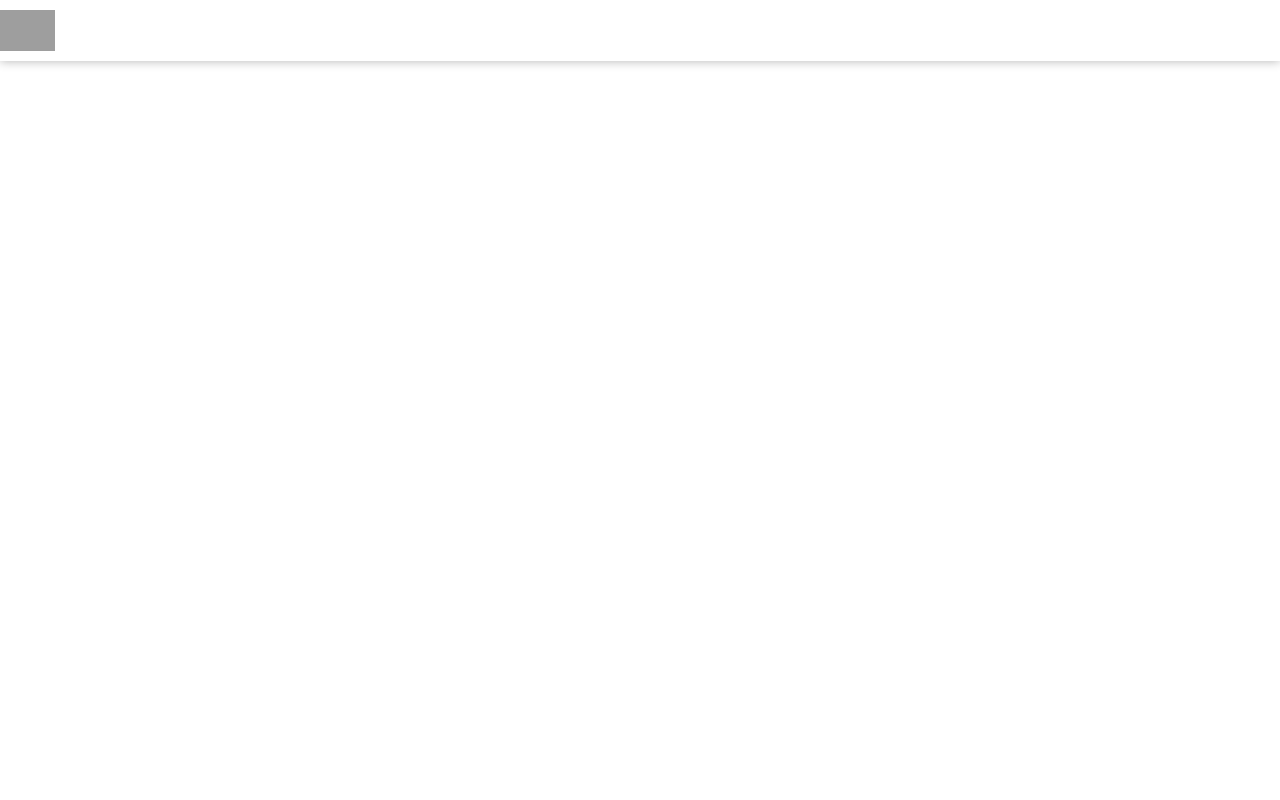
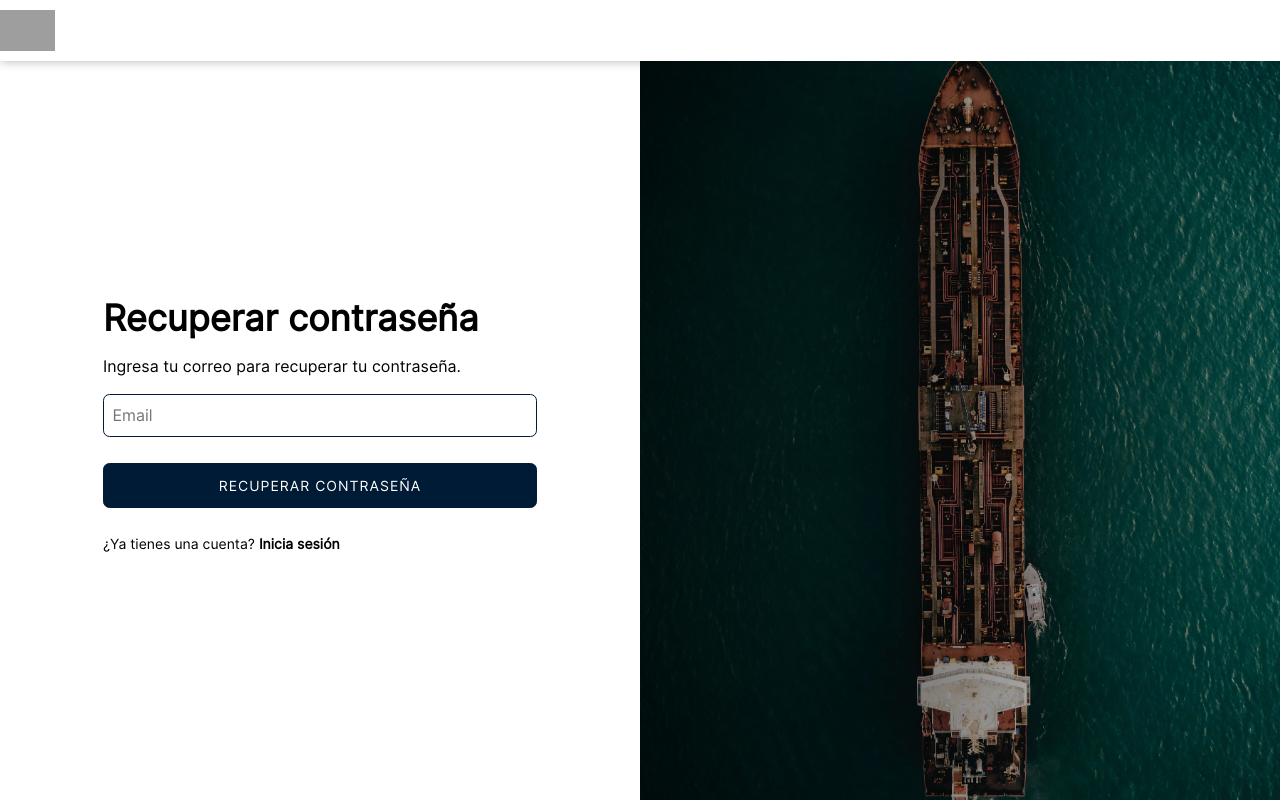
Before and after one commit to amav96/dimiproApp, a React (Vite) app: page /forgot-password in a window 1280 px wide. Before the commit this address had no page. Built offline with nearby package versions, Linux system fonts and the light colour scheme; grey boxes are pictures that could not be loaded.

Commit message:
DIM-3 add forgot password view & fix overflow page

```diff
--- a/src/assets/css/index.scss
+++ b/src/assets/css/index.scss
@@ -456,7 +456,7 @@
   display: flex;
   flex-direction: column;
   left: 0;
-  overflow: hidden;
+  overflow-x: hidden;
   position: absolute;
   right: 0;
   top: 0;
@@ -480,6 +480,7 @@
   flex: 1;
   flex-direction: column;
   position: relative;
+  overflow-y: auto;
 }
 .AppMain__layer__PageAndTopBar {
   flex: 1;
--- /dev/null
+++ b/src/components/Auth/ForgotPasswordForm.tsx
@@ -0,0 +1,61 @@
+import React, { useState } from "react";
+import { Form, Modal, Button } from "@package";
+import { Slot, GlobalInputs } from "@packageTypes";
+import { Link } from "react-router-dom";
+
+export function ForgotPasswordForm() {
+  const [inputs, setInputs] = useState<Array<GlobalInputs | Slot>>([
+    {
+      key: "email",
+      placeholder: "Email",
+      title: "email",
+      name: "email",
+      value: "",
+      type: "email",
+      validations: {
+        rules: {
+          required: true,
+        },
+      },
+    },
+  ]);
+
+  const [err, setErr] = useState<Array<string>>([]);
+
+  const setErrors = (): void => {
+    setErr(["hola este es un error"]);
+  };
+  const remove = (): void => {
+    console.log("gege");
+    setErr([]);
+  };
+
+  const [openModal, setOpenModal] = useState<Boolean>(false);
+
+  const openCloseModal = () => {
+    setOpenModal((prev) => !prev);
+  };
+
+  const onSubmit = (data: any) => {
+    console.log(data);
+  };
+
+  return (
+    <div className="c-mt-4 c-mb-2 c-mx-2">
+      {
+        <Form
+          inputs={inputs}
+          onSubmit={onSubmit}
+          scopedFields={{
+            test: () => <div>gege</div>,
+          }}
+        >
+          <Button customClass="btn-primary">Recuperar contraseña</Button>
+          <Link to="/login" className="link-login">
+            ¿Ya tienes una cuenta? <span>Inicia sesión</span>
+          </Link>
+        </Form>
+      }
+    </div>
+  );
+}
--- a/src/components/Auth/LoginForm.tsx
+++ b/src/components/Auth/LoginForm.tsx
@@ -1,32 +1,33 @@
-
-import React, { useState } from 'react';
-import { Form, Modal, Button} from '@package';
-import { Slot, GlobalInputs } from '@packageTypes'
-import { formatTypeDate, getValuesInArrayObjects } from '@services/utils/Formatters';
+import React, { useState } from "react";
+import { Form, Modal, Button } from "@package";
+import { Slot, GlobalInputs } from "@packageTypes";
+import {
+  formatTypeDate,
+  getValuesInArrayObjects,
+} from "@services/utils/Formatters";
+import { Link } from "react-router-dom";
 
 export function LoginForm() {
-
-
   let paises = [
-    {name: 'Argentina', id: 1},
-    {name: 'Uruguay', id: 2},
-    {name: 'Chile', id: 3},
-    {name: 'Paraguay', id: 4},
-    {name: 'Colombia', id: 5},
-    {name: 'Ecuador', id: 6},
-    {name: 'Bolivia', id: 7},
-    {name: 'Usa', id: 8},
-    {name: 'Canada', id: 9},
-    {name: 'España', id: 10},
-    {name: 'Philiphas', id: 11},
-    {name: 'Nigeria', id: 12},
-    {name: 'Ruanda', id: 13},
-    {name: 'Puerto rico', id: 14},
-    {name: 'Brasil', id: 15},
+    { name: "Argentina", id: 1 },
+    { name: "Uruguay", id: 2 },
+    { name: "Chile", id: 3 },
+    { name: "Paraguay", id: 4 },
+    { name: "Colombia", id: 5 },
+    { name: "Ecuador", id: 6 },
+    { name: "Bolivia", id: 7 },
+    { name: "Usa", id: 8 },
+    { name: "Canada", id: 9 },
+    { name: "España", id: 10 },
+    { name: "Philiphas", id: 11 },
+    { name: "Nigeria", id: 12 },
+    { name: "Ruanda", id: 13 },
+    { name: "Puerto rico", id: 14 },
+    { name: "Brasil", id: 15 },
   ];
 
   const test = (value: any, input: any) => {
-    console.log(value)
+    console.log(value);
     // console.log(value)
     // console.log(input)
     // setInputs((prev) => ({
@@ -36,66 +37,67 @@
     //     value: 'testiin'
     //   }
     // }))
-  }
-  const test1 = (value : any) => {
+  };
+  const test1 = (value: any) => {
     console.log(value);
+  };
 
-  }
-
-  const [inputs, setInputs] = useState<Array<GlobalInputs | Slot>>(
-    [
+  const [inputs, setInputs] = useState<Array<GlobalInputs | Slot>>([
     {
-        key: 'email',
-        placeholder : 'Email',
-        title: 'email',
-        name: 'email',
-        value: '',
-        type: 'email',
+      key: "email",
+      placeholder: "Email",
+      title: "email",
+      name: "email",
+      value: "",
+      type: "email",
       validations: {
         rules: {
-            required: true
-          }
-        }
+          required: true,
+        },
+      },
     },
     {
-        key: 'password',
-        placeholder : 'Password',
-        name: 'password',
+      key: "password",
+      placeholder: "Password",
+      name: "password",
       value: null,
-        type: 'password',
+      type: "password",
       validations: {
         rules: {
-            required: true
-          }
-        }
+          required: true,
         },
-  ])
+      },
+    },
+  ]);
 
   const [err, setErr] = useState<Array<string>>([]);
 
-  const setErrors = ():void => {
-    setErr(['hola este es un error'])
+  const setErrors = (): void => {
+    setErr(["hola este es un error"]);
+  };
+
+  const remove = (): void => {
+    console.log("gege");
+    setErr([]);
+  };
+
+  const [paisSelect, setPaisSelect] = useState<Array<any>>([]);
+  const onChange = (value: any, index: any) => {
+    if (Array.isArray(value)) {
+      setPaisSelect(value);
     }
-  const remove = ():void => {
-    console.log('gege')
-    setErr([])
-  }
+  };
 
-  const [paisSelect, setPaisSelect]= useState<Array<any>>([]);
-  const onChange = (value: any, index:any) => {
-    if(Array.isArray(value)){
-      setPaisSelect(value)
-    }
-  }
-
-const [openModal, setOpenModal] = useState<Boolean>(false)
+  const [openModal, setOpenModal] = useState<Boolean>(false);
 
   const openCloseModal = () => {
-  setOpenModal((prev) => !prev)
-}
+    setOpenModal((prev) => !prev);
+  };
+
   const onSubmit = (data: any) => {
-  console.log(data)
-}
+    console.log(data);
+  };
+
   return (
     <div className="c-mt-4 c-mb-2 c-mx-2">
       {
@@ -103,39 +105,15 @@
           inputs={inputs}
           onSubmit={onSubmit}
           scopedFields={{
-        test: () => (
-          <div>gege</div>
-        )
+            test: () => <div>gege</div>,
           }}
         >
-        <a href="#" className='forgot-password'>¿Olvidaste tu contraseña?</a>
-        <Button
-          customClass='btn-primary'
-        >
-          Iniciar sesión
-        </Button>
+          <Link to="/forgot-password" className="forgot-password">
+            ¿Olvidaste tu contraseña?
+          </Link>
+          <Button customClass="btn-primary">Iniciar sesión</Button>
         </Form>
       }
-{/*
-      <Modal
-      isOpen={openModal}
-      closeModal={openCloseModal}
-      >
-        <div className="c-flex c-flex-col">
-          <div>
-            header
     </div>
-          <div>
-            <button
-            onClick={openCloseModal}
-             > abrir cerrar
-            </button>
-          </div>
-        </div>
-      </Modal> */}
-
-      {/* <button onClick={setErrors} className='bg-green-200 p-2' > set errors </button>
-      <button onClick={openCloseModal} className='bg-red-200 p-2' > Abrir modal </button> */}
-    </div>
-  )
+  );
 }
--- a/src/router/index.tsx
+++ b/src/router/index.tsx
@@ -11,6 +11,7 @@
         <Route path="/" element={<Home/>} />
         <Route path="/users" element={<Users/>} />
         <Route path="/login" element={<Login/>} />
+        <Route path="/forgot-password" element={<Login/>} />
       </Routes>
     )
 }
--- a/src/views/Auth/Login/Login.scss
+++ b/src/views/Auth/Login/Login.scss
@@ -61,7 +61,6 @@
       padding: 30px 15px 0;
     }
 
-
     .form-container__width {
       max-width: 450px;
     }
@@ -91,9 +90,8 @@
 
         .password-icon {
           position: absolute;
-          top: 50%;
+          top: 14px;
           right: 1rem;
-          transform: translateY(-50%);
           cursor: pointer;
 
           img {
@@ -102,7 +100,6 @@
             object-fit: cover;
           }
         }
-
       }
     }
 
@@ -129,5 +126,18 @@
       letter-spacing: 1px;
       font-size: 14px;
     }
+
+    .link-login {
+      margin-top: 1.6rem;
+      font-size: 14px;
+      display: inline-block;
+      width: 100%;
+      &:hover {
+        text-decoration: underline;
+      }
+      span {
+        font-weight: 600;
       }
     }
+  }
+}
--- a/src/views/Auth/Login/Login.tsx
+++ b/src/views/Auth/Login/Login.tsx
@@ -1,19 +1,29 @@
-import React from "react";
+import { useLocation } from "react-router-dom";
 import { LoginForm } from "../../../components/Auth/LoginForm";
 
 import "./Login.scss";
+import { ForgotPasswordForm } from "../../../components/Auth/ForgotPasswordForm";
 
 export function Login() {
+  const location = useLocation();
+
+  const isLoginPath = location.pathname === "/login";
+  const isForgotPasswordPath = location.pathname === "/forgot-password";
+
   return (
     <div className="login-container">
       <div className="form-container">
         <div className="form-container__width">
-          <h1 className="c-text-4xl c-mx-2">¡Bienvenido!</h1>
+          <h1 className="c-text-4xl c-mx-2">
+            {isLoginPath && "¡Bienvenido!"}
+            {isForgotPasswordPath && "Recuperar contraseña"}
+          </h1>
           <span className="c-mx-2 subtitle">
-            Por favor ingresa tus credenciales para
-            iniciar sesión.
+            {isLoginPath && "Por favor ingresa tus credenciales para iniciar sesión."}
+            {isForgotPasswordPath && "Ingresa tu correo para recuperar tu contraseña."}
           </span>
-          <LoginForm />
+          {isLoginPath && <LoginForm />}
+          {isForgotPasswordPath && <ForgotPasswordForm />}
         </div>
       </div>
 
```
Lines whose indentation alone changed are shown as unchanged.
